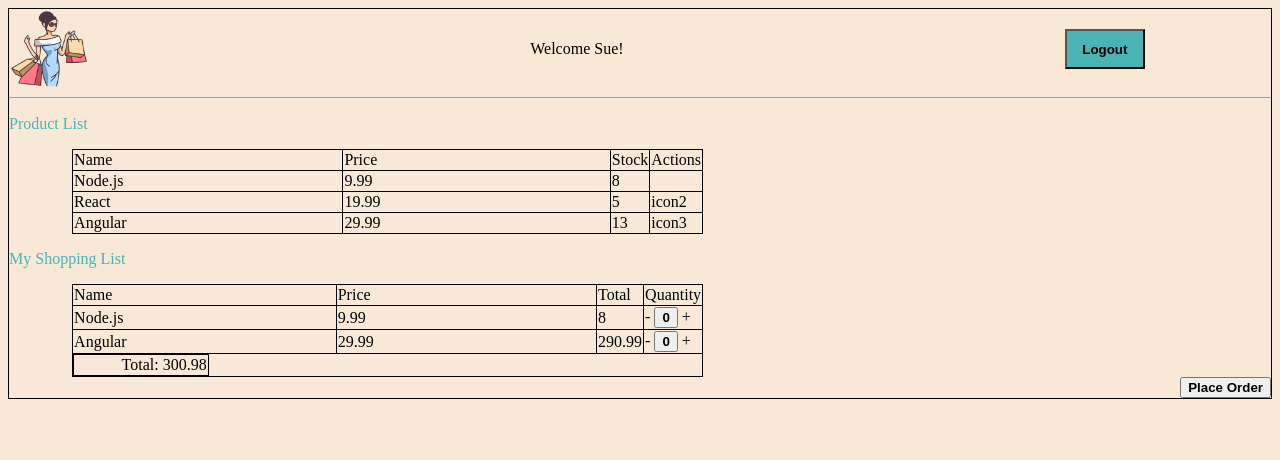
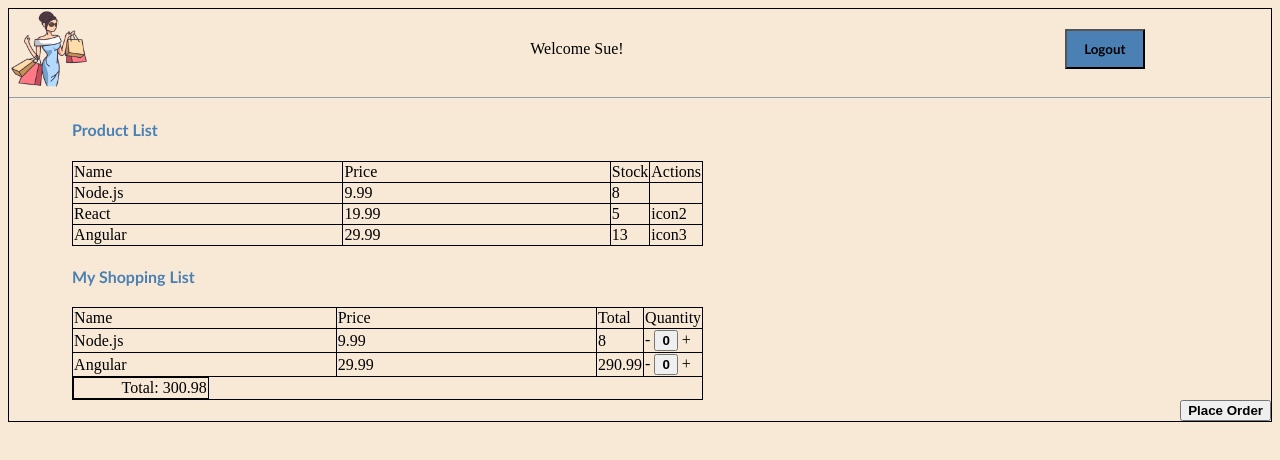
Before and after one commit to smwemeke/WAP2023Nov, a plain HTML site: page Lab3/order.html in a window 1280 px wide. Drawn offline with Linux system fonts and the light colour scheme.

Commit message:
css changes

```diff
--- a/Lab3/order.css
+++ b/Lab3/order.css
@@ -41,16 +41,17 @@ table{
     margin-right: 10%;
     height:40px;
     width:80px;
-    background-color: rgb(74, 179, 179);
-
-
+    background-color: rgb(74, 128, 179);
+    font-family: 'Trebuchet MS', 'Lucida Sans Unicode', 'Lucida Grande', 'Lucida Sans', Arial, sans-serif;
 }
 button{
     font-weight: bold;
 }
-p{
-
-    color:rgb(74, 179, 179);
+h4{
+    font-weight: bolder;
+    font-family: 'Trebuchet MS', 'Lucida Sans Unicode', 'Lucida Grande', 'Lucida Sans', Arial, sans-serif;
+    margin-left: 5%;
+    color:rgb(74, 128, 179);
 }
 #logo{
     width:80px;
--- a/Lab3/order.html
+++ b/Lab3/order.html
@@ -16,7 +16,7 @@
     <button>Logout</button>
     </div>
     <hr/>
-    <p>Product List</p>
+    <h4>Product List</h4>
     <table id="tab1">
         <tr>
             <td>Name</td>
@@ -43,7 +43,7 @@
             <td>icon3</td>
         </tr>
     </table>
-    <p>My Shopping List</p>
+    <h4>My Shopping List</h4>
     <table id="tab2">
         <tr>
             <td>Name</td>
```
